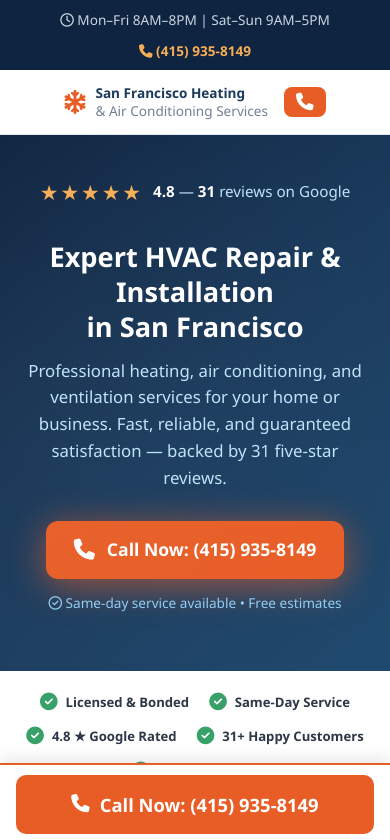
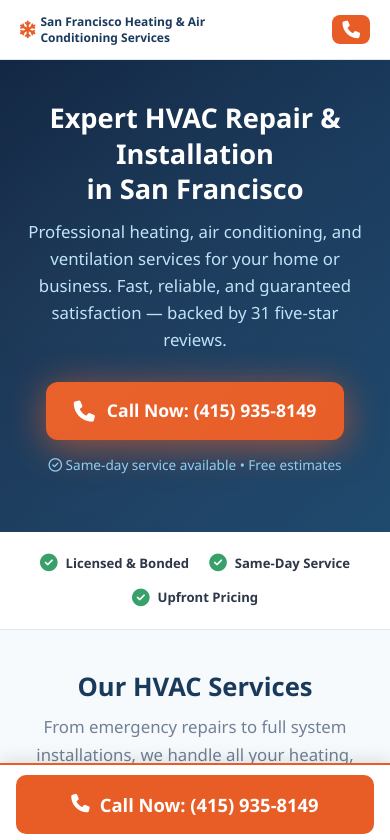
Before and after one commit to trewlapp/san-francisco-hvac.com, a plain HTML site: page index.html in a window 390 px wide. Shown: the top 840 px of the page. Drawn offline with Linux system fonts and the light colour scheme.

Commit message:
Add files via upload

```diff
--- a/index.html
+++ b/index.html
@@ -50,12 +50,6 @@
     { "@type": "OpeningHoursSpecification", "dayOfWeek": "Saturday", "opens": "09:00", "closes": "17:00" },
     { "@type": "OpeningHoursSpecification", "dayOfWeek": "Sunday", "opens": "09:00", "closes": "17:00" }
   ],
-  "aggregateRating": {
-    "@type": "AggregateRating",
-    "ratingValue": "4.8",
-    "reviewCount": "31",
-    "bestRating": "5"
-  },
   "priceRange": "$$",
   "areaServed": [
     { "@type": "City", "name": "San Francisco" },
@@ -159,19 +153,6 @@ p { margin-bottom: 1rem; color: var(--text); }
 a { color: var(--accent); text-decoration: none; }
 .container { max-width: 1140px; margin: 0 auto; padding: 0 20px; }
 
-/* ===== TOP BAR ===== */
-.top-bar {
-  background: var(--primary-dark);
-  color: #cbd5e0;
-  font-size: 0.85rem;
-  padding: 8px 0;
-  text-align: center;
-}
-.top-bar .container {
-  display: flex; flex-wrap: wrap; justify-content: space-between; align-items: center; gap: 8px;
-}
-.top-bar a { color: var(--gold); font-weight: 600; }
-
 /* ===== HEADER / NAV ===== */
 header {
   background: var(--white);
@@ -223,13 +204,6 @@ header .container {
   margin: 0 auto 1.8rem;
   line-height: 1.6;
 }
-.hero-rating {
-  display: flex; justify-content: center; align-items: center; gap: 10px;
-  margin-bottom: 1.8rem; flex-wrap: wrap;
-}
-.hero-rating .stars { color: var(--gold); font-size: 1.3rem; letter-spacing: 2px; }
-.hero-rating span { color: #bee3f8; font-size: 0.95rem; }
-.hero-rating strong { color: var(--white); }
 .cta-button {
   display: inline-flex; align-items: center; gap: 12px;
   background: var(--accent); color: var(--white);
@@ -362,13 +336,6 @@ section { padding: clamp(2.5rem, 6vw, 4.5rem) 0; }
 
 /* ===== REVIEWS ===== */
 .reviews { background: var(--bg-light); }
-.reviews-summary {
-  text-align: center;
-  margin-bottom: 2rem;
-}
-.reviews-summary .big-stars { color: var(--gold); font-size: 2rem; letter-spacing: 4px; }
-.reviews-summary .rating-num { font-size: 2.8rem; font-weight: 800; color: var(--primary); }
-.reviews-summary p { color: var(--text-light); }
 .reviews-grid {
   display: grid;
   grid-template-columns: repeat(auto-fit, minmax(280px, 1fr));
@@ -440,12 +407,13 @@ section { padding: clamp(2.5rem, 6vw, 4.5rem) 0; }
 /* ===== FOOTER ===== */
 footer {
   background: var(--primary-dark);
-  color: #a0aec0;
+  color: #e2e8f0;
   padding: 28px 0;
   text-align: center;
   font-size: 0.88rem;
 }
 footer a { color: var(--gold); }
+footer p { color: #cbd5e0; }
 footer .footer-phone {
   display: inline-flex; align-items: center; gap: 8px;
   color: var(--white);
@@ -480,12 +448,10 @@ footer .footer-phone {
 
 /* ===== RESPONSIVE ===== */
 @media (max-width: 768px) {
-  .top-bar .container { justify-content: center; text-align: center; }
-  .top-bar .container span:first-child { display: none; }
-  header .container { flex-wrap: wrap; justify-content: center; }
-  .logo { font-size: 0.95rem; }
-  .logo i { font-size: 1.5rem; }
-  .header-phone { font-size: 0.95rem; padding: 8px 16px; }
+  header .container { flex-wrap: nowrap; justify-content: space-between; gap: 8px; }
+  .logo { font-size: 0.85rem; gap: 6px; max-width: 70%; }
+  .logo i { font-size: 1.3rem; }
+  .header-phone { font-size: 0.9rem; padding: 8px 14px; }
   .hero { padding: 2.5rem 0; }
   .cta-button { padding: 14px 28px; font-size: 1.1rem; }
   .trust-badges .container { gap: 12px 20px; }
@@ -507,10 +473,10 @@ footer .footer-phone {
   .services-grid { grid-template-columns: 1fr; }
   .area-grid { grid-template-columns: 1fr; }
   .hero h1 { font-size: 1.7rem; }
-  .logo { font-size: 0.85rem; }
-  .header-phone { font-size: 0.85rem; padding: 6px 12px; }
+  .logo { font-size: 0.75rem; gap: 5px; max-width: 65%; }
+  .logo i { font-size: 1.1rem; }
+  .header-phone { font-size: 0.8rem; padding: 6px 10px; }
   .header-phone span { display: none; }
-  .reviews-summary .rating-num { font-size: 2rem; }
 }
 
 @media (min-width: 769px) {
@@ -521,24 +487,12 @@ footer .footer-phone {
 </head>
 <body>
 
-<!-- ===== TOP BAR ===== -->
-<div class="top-bar">
-  <div class="container">
-    <span><i class="fa-regular fa-star"></i> 4.8 ★ — 31 Reviews</span>
-    <span><i class="fa-regular fa-clock"></i> Mon–Fri 8AM–8PM | Sat–Sun 9AM–5PM</span>
-    <a href="tel:+14159358149"><i class="fa-solid fa-phone"></i> (415) 935-8149</a>
-  </div>
-</div>
-
 <!-- ===== HEADER ===== -->
 <header>
   <div class="container">
     <div class="logo">
       <i class="fa-solid fa-snowflake"></i>
-      <div>
-        San Francisco Heating<br>
-        <span style="font-weight:400;font-size:0.85rem;color:var(--text-light);">&amp; Air Conditioning Services</span>
-      </div>
+      <div>San Francisco Heating &amp; Air Conditioning Services</div>
     </div>
     <a href="tel:+14159358149" class="header-phone">
       <i class="fa-solid fa-phone"></i>
@@ -550,10 +504,6 @@ footer .footer-phone {
 <!-- ===== HERO ===== -->
 <section class="hero" id="hero">
   <div class="container">
-    <div class="hero-rating">
-      <div class="stars">★★★★★</div>
-      <span><strong>4.8</strong> — <strong>31</strong> reviews on Google</span>
-    </div>
     <h1>Expert HVAC Repair &amp; Installation<br>in San Francisco</h1>
     <p class="subtitle">
       Professional heating, air conditioning, and ventilation services for your home or business.
@@ -571,8 +521,6 @@ footer .footer-phone {
   <div class="container">
     <div class="trust-item"><i class="fa-solid fa-circle-check"></i> Licensed &amp; Bonded</div>
     <div class="trust-item"><i class="fa-solid fa-circle-check"></i> Same-Day Service</div>
-    <div class="trust-item"><i class="fa-solid fa-circle-check"></i> 4.8 ★ Google Rated</div>
-    <div class="trust-item"><i class="fa-solid fa-circle-check"></i> 31+ Happy Customers</div>
     <div class="trust-item"><i class="fa-solid fa-circle-check"></i> Upfront Pricing</div>
   </div>
 </div>
@@ -654,13 +602,6 @@ footer .footer-phone {
         </div>
       </div>
       <div class="why-item">
-        <i class="fa-solid fa-star"></i>
-        <div>
-          <h3>4.8 ★ Google Rated</h3>
-          <p>Our 31+ five-star reviews speak for themselves. We treat every home like our own.</p>
-        </div>
-      </div>
-      <div class="why-item">
         <i class="fa-solid fa-toolbox"></i>
         <div>
           <h3>Fully Stocked Trucks</h3>
@@ -711,7 +652,7 @@ footer .footer-phone {
         ductless mini-splits, packaged rooftop units, and smart thermostats.
       </p>
       <p>
-        As a Google-rated 4.8-star business with over 30 satisfied reviews, we take pride in our reputation
+        As a 4.8-star rated business with over 30 satisfied reviews, we take pride in our reputation
         for honesty, professionalism, and quality craftsmanship. We offer <strong>same-day service</strong>
         for urgent repairs, <strong>free estimates</strong> on new installations, and
         <strong>upfront pricing</strong> so you always know what to expect. From Bernal Heights to Pacific
@@ -758,11 +699,6 @@ footer .footer-phone {
 <section class="reviews" id="reviews">
   <div class="container">
     <h2>What Our Customers Say</h2>
-    <div class="reviews-summary">
-      <div class="big-stars">★★★★★</div>
-      <div class="rating-num">4.8</div>
-      <p>Based on <strong>31 reviews</strong> on Google</p>
-    </div>
     <div class="reviews-grid">
       <div class="review-card">
         <div class="stars">★★★★★</div>
```
